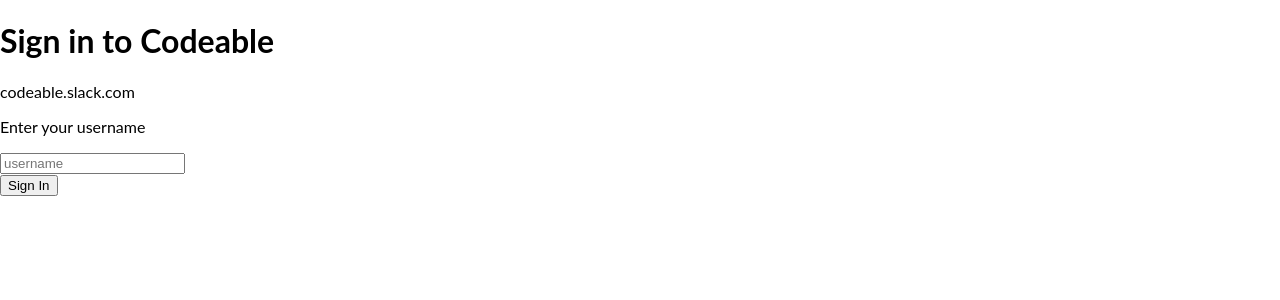
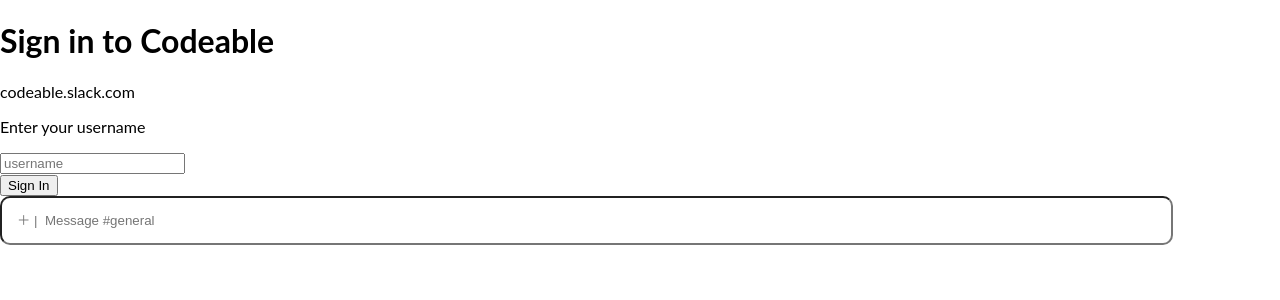
Before and after one commit to Gatts1/react-slack-clone, a React (Create React App) app in the folder client/: page / in a window 1280 px wide. Shown: the top 300 px of the page. Built offline with nearby package versions, Linux system fonts and the light colour scheme; no server answers.

Commit message:
Message input component (#8)
* add input message

* Create message input component

* Merge branches to master

* Solve conflicts

* Correct from code review

* Correct from CR

* Correct unnecessary classes

* Delete unnecessary form

* Change single quotes to double quotes

```diff
--- a/client/src/App.js
+++ b/client/src/App.js
@@ -1,7 +1,7 @@
 import React from "react";
+import MessageSend from "./MessageSend";
 import Main from "./main";
 import Login from "./login";
-
 
 function App({ url }) {
   const ws = React.useRef(null);
@@ -67,10 +67,15 @@
   return (
     <>
       {isLogged ? (
-        <Main submitSendChannel={submitSendChannel} listChannel={listChannel} username={username} />
+        <Main
+          submitSendChannel={submitSendChannel}
+          listChannel={listChannel}
+          username={username}
+        />
       ) : (
-        <Login setIsLogged={setIsLogged} setUsername={setUsername}/>
+        <Login setIsLogged={setIsLogged} setUsername={setUsername} />
       )}
+      <MessageSend />
     </>
   );
 }
--- /dev/null
+++ b/client/src/MessageSend.js
@@ -0,0 +1,37 @@
+/** @jsx jsx  */
+import React from "react";
+import { jsx } from "@emotion/core";
+
+function MessageSend() {
+  return (
+    <>
+      <div
+        css={{
+          overflowY: "auto",
+          overflowX: "hidden",
+          height: "90%",
+          width: "98%",
+          paddingLeft: "15px",
+          textAlign: "end"
+        }}
+      />
+      <div>
+        <form autocomplete="off">
+          <label for="input-message" aria-label="write a message" />
+          <input
+            css={{
+              width: "89%",
+              padding: "15px",
+              borderRadius: "10px"
+            }}
+            type="text"
+            id="input-message"
+            placeholder="&#65291; |  Message #general"
+          />
+        </form>
+      </div>
+    </>
+  );
+}
+
+export default MessageSend;
```
Also changed, not shown: client/src/right-side.js (+6 -4 lines).
